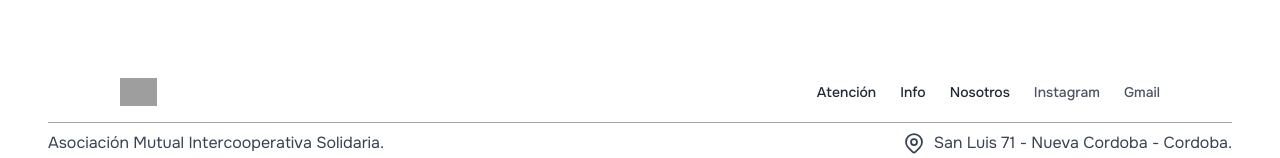
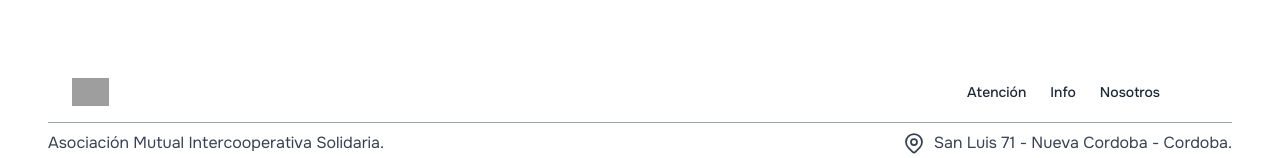
Before and after one commit to vlnrtta/amicos-next, a Next.js app: page / in a window 1280 px wide. Shown: the part 3601-3759 px from the top of the page. Built offline with nearby package versions, Linux system fonts and the light colour scheme; grey boxes are pictures that could not be loaded.

Commit message:
modificacion

```diff
--- a/src/components/footer/page.js
+++ b/src/components/footer/page.js
@@ -2,7 +2,7 @@
     return(
         <div className="mt-32 mb-12 w-[657px] sm:w-full px-12">
             <div className="max-w-screen-xl px-6 w-[650px] mx-auto sm:w-full sm:mx-auto md:py-2">
-                <div className="flex items-center justify-between py-2 px-12">
+                <div className="flex items-center justify-between py-2">
                     <a href="#" className="flex items-center sm:mb-0 space-x-3 rtl:space-x-reverse">
                         <img
                             className="h-7" src="https://firebasestorage.googleapis.com/v0/b/amicosimagenes.appspot.com/o/amicos_logo.png?alt=media&token=4b0e4ed1-01b1-43b6-aff1-a0762b71b1c7">
@@ -21,13 +21,13 @@
                         </li>
                         <li>
                             <a href="https://www.instagram.com/amicos_mutual/" className="hover:opacity-80 me-4 md:me-6 flex align-bottom">
-                            Instagram
+
                             </a>
 
                         </li>
                         <li>
                             <a href="https://mail.google.com/mail/u/0/#inbox?compose=jrjtXDxqxtnRDWvxvjCRskvHxBBbtQrFZxkZvxVnvZHJcMgnTFxqsncsfpkgWVdjxkgkTvKg" className="hover:opacity-80">
-                            Gmail
+
                             </a>
                         </li>
                     </ul>
```
